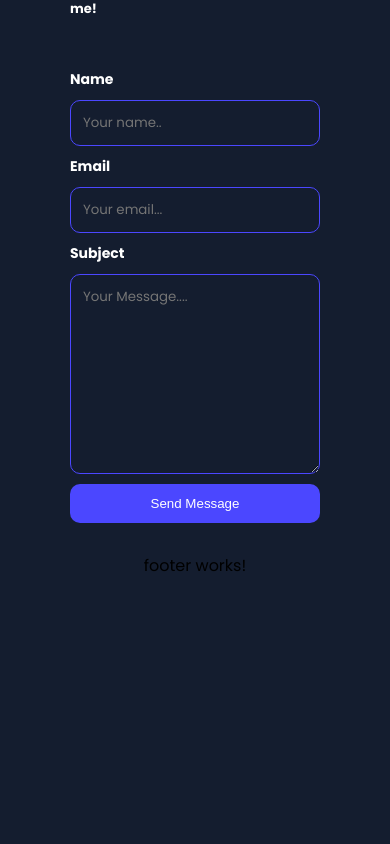
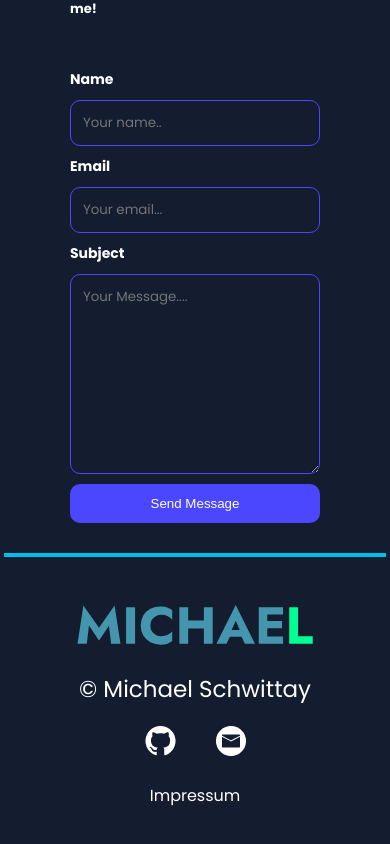
Before and after one commit to MichaelS96/Portfolio, an Angular app: page / in a window 390 px wide. Shown: the part 6417-7261 px from the top of the page. Before the commit the page ends 6995 px from the top, so only its background shows below. Built offline with nearby package versions, Linux system fonts and the light colour scheme.

Commit message:
footer added

```diff
--- a/src/app/main-content/contact/contact.component.html
+++ b/src/app/main-content/contact/contact.component.html
@@ -45,7 +45,9 @@
             <span class="warning">Please enter a Message</span>
             }
 
-            <input class="submit" type="submit" value="Send Message">
+            <input class="submit" type="submit" value="Send Message"
+                [ngClass]="{'invalid': !contactForm.form.valid, 'valid': contactForm.form.valid}"
+                [disabled]="!contactForm.form.valid">
         </form>
     </div>
 
--- a/src/app/shared/components/footer/footer.component.html
+++ b/src/app/shared/components/footer/footer.component.html
@@ -1 +1,20 @@
-<p>footer works!</p>
+<footer>
+    <div class="content">
+        <div class="logo">
+            <img src="./../../../../assets/img/header/logo.png" alt="">
+            <a routerLink="/">Impressum</a>
+        </div>
+        <div class="copyright">
+            <p>© Michael Schwittay</p>
+        </div>
+        <div class="links">
+            <a href="https://github.com/MichaelS96" target="_blank"><img src="./../../../assets/img/contact/github.png"
+                    alt="GitHub"></a>
+            <a href="mailto:m.schwittay06@web.de"><img src="./../../../assets/img/contact/email.png" alt="GitHub"></a>
+            <!-- <a href="#" target="_blank"><img src="./../../../assets/img/contact/linkedin.png" alt="linkedin"></a> -->
+        </div>
+        <div class="impressum-mobile">
+            <a class="impressum" routerLink="/impressum">Impressum</a>
+        </div>
+    </div>
+</footer>
--- a/src/app/shared/components/footer/footer.component.scss
+++ b/src/app/shared/components/footer/footer.component.scss
@@ -0,0 +1,158 @@
+footer {
+    height: 291px;
+    width: 98vw;
+    background-color: #141D2F;
+    border-top: 4px solid #00BEE8;
+    display: flex;
+    align-items: center;
+    justify-content: center;
+
+}
+
+.content {
+    max-width: 1920px;
+    width: 98vw;
+    display: flex;
+    justify-content: space-around;
+    color: white;
+    align-items: center;
+}
+
+
+.impressum {
+    display: none;
+}
+
+.impressum-mobile {
+    display: none;
+}
+
+.logo {
+    display: flex;
+    flex-direction: column;
+    gap: 10px;
+}
+
+.logo>a {
+    display: inline-block;
+    /* Ändert das Verhalten, damit die Breite nur so groß wie der Inhalt ist */
+    text-decoration: none;
+    color: white;
+    position: relative;
+    cursor: pointer;
+    display: flex;
+    justify-content: center;
+    font-size: 20px;
+
+    &::after {
+        content: '';
+        position: absolute;
+        bottom: -2px;
+        /* Leicht nach unten verschieben */
+        left: 50%;
+        width: 0;
+        height: 4px;
+        background-color: #00BEE8;
+        transition: width 0.3s ease-in-out;
+        transform: translateX(-50%);
+    }
+
+    &:hover,
+    &.active {
+        color: #00BEE8;
+
+        &::after {
+            width: 45%;
+            /* Nur so breit wie der Text */
+        }
+    }
+}
+
+.links {
+    display: flex;
+    gap: 40px;
+
+    >a {
+        &:hover {
+            cursor: pointer;
+            transform: scale(1.2);
+            transition: transform 0.2s ease-in-out;
+        }
+    }
+}
+
+.copyright {
+    font-size: 23px;
+}
+
+
+
+@media (max-width: 1600px) {
+    .content {
+        justify-content: space-around;
+    }
+
+    .logo {
+        padding-left: 0;
+    }
+
+    .links {
+        padding-right: 0;
+    }
+}
+
+@media (max-width: 800px) {
+    .content {
+        padding-top: 50px;
+        padding-bottom: 50px;
+        padding-left: 0;
+        padding-right: 0;
+        align-items: center;
+        flex-direction: column;
+        gap: 20px;
+    }
+
+    .logo {
+        padding-left: 0;
+
+        >a {
+            display: none;
+        }
+    }
+
+    .impressum-mobile {
+        display: block;
+    }
+
+    .links {
+        padding-right: 0;
+    }
+
+    .impressum {
+        display: block;
+        text-decoration: none;
+        color: white;
+        position: relative;
+        cursor: pointer;
+
+        &::after {
+            content: '';
+            position: absolute;
+            bottom: 0;
+            left: 0;
+            width: 0;
+            height: 4px;
+            background-color: #00BEE8;
+            transition: width 0.3s ease-in-out;
+        }
+
+        &:hover,
+        &.active {
+            color: #00BEE8;
+
+            &::after {
+                width: 100%;
+            }
+        }
+    }
+}
```
